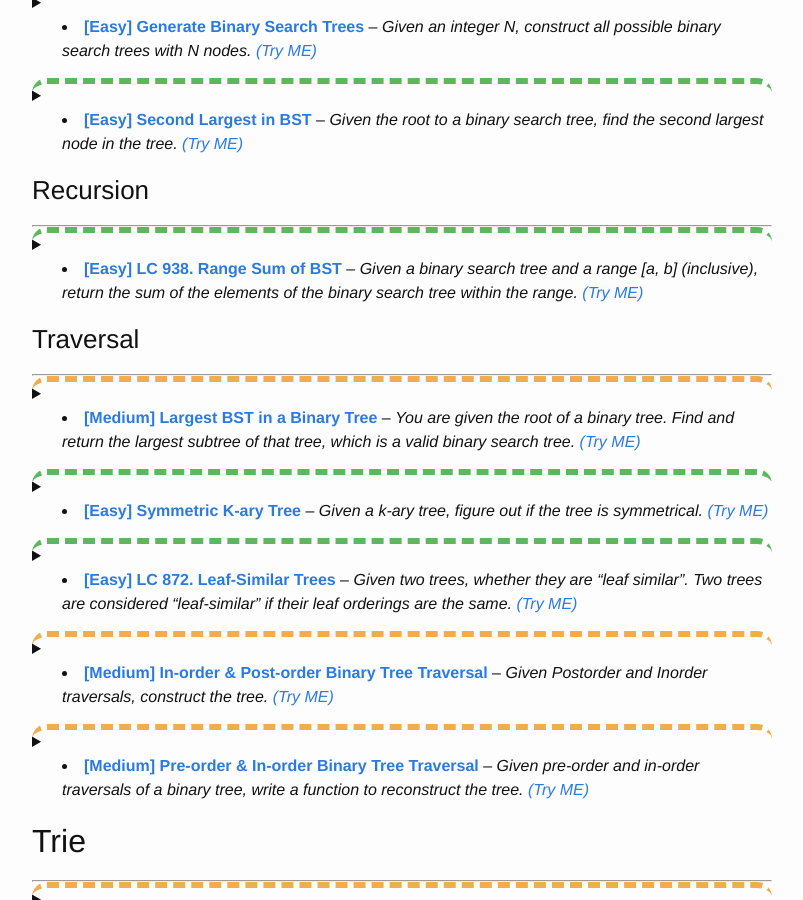
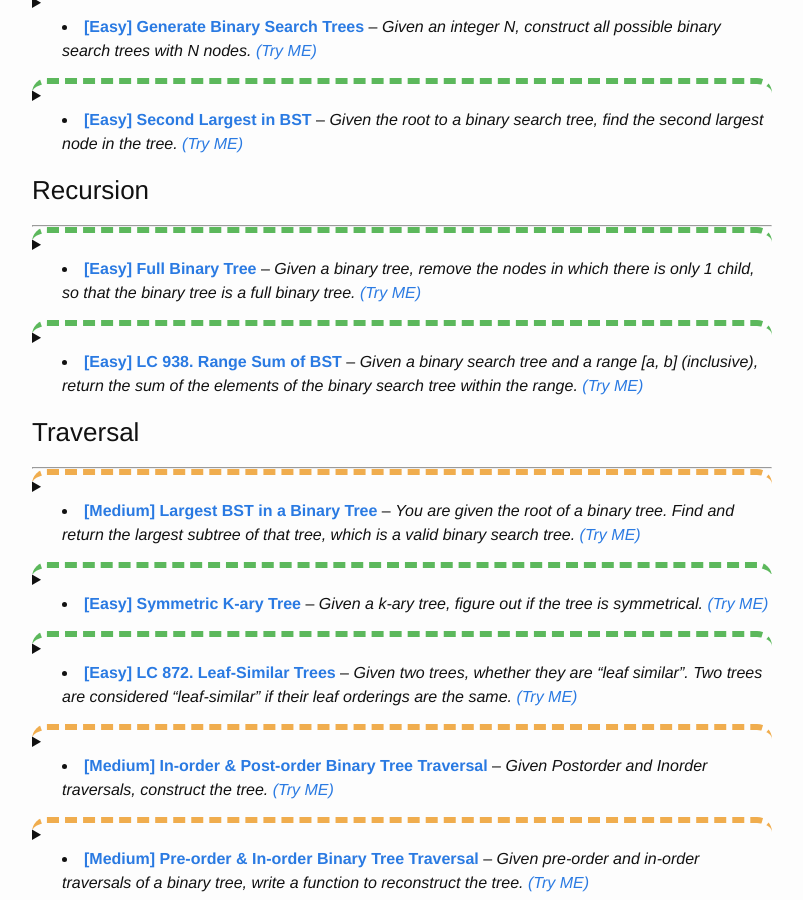
Before and after one commit to trsong/trsong.github.io, a Jekyll site: the page built from _posts/2019-04-01-DailyQuestionsByCategory.md, in a window 1280 px wide and 900 px high, scrolled down 4909 px. Shown: the whole window, without its empty margins (238-1041 px from the left). Built offline with Jekyll 4.4.1, drawn with Linux system fonts in a browser that asks for light colours.

Commit message:
Add Problem to Category

````diff
--- a/_posts/2019-04-01-DailyQuestionsByCategory.md
+++ b/_posts/2019-04-01-DailyQuestionsByCategory.md
@@ -681,6 +681,39 @@ Output: [1, 1, 2, 2, 3, 3, 3]
 
 ### Recursion
 ---
+
+<details>
+<summary class="lc_e">
+
+- [**\[Easy\] Full Binary Tree**](https://trsong.github.io/python/java/2020/08/02/DailyQuestionsAug/#aug-11-2020-easy-full-binary-tree) -- *Given a binary tree, remove the nodes in which there is only 1 child, so that the binary tree is a full binary tree.* [*\(Try ME\)*](https://repl.it/@trsong/Prune-to-Full-Binary-Tree-1)
+
+</summary>
+<div>
+
+**Question:** Given a binary tree, remove the nodes in which there is only 1 child, so that the binary tree is a full binary tree.
+
+So leaf nodes with no children should be kept, and nodes with 2 children should be kept as well.
+
+**Example:**
+```py
+Given this tree:
+     1
+    / \
+   2   3
+  /   / \
+ 0   9   4
+
+We want a tree like:
+     1
+    / \
+   0   3
+      / \
+     9   4
+```
+
+</div>
+</details>
+
 
 <details>
 <summary class="lc_e">
````
Also changed, not shown: _posts/2020-08-01-DailyQuestionsAug.md (+17 -0 lines).
